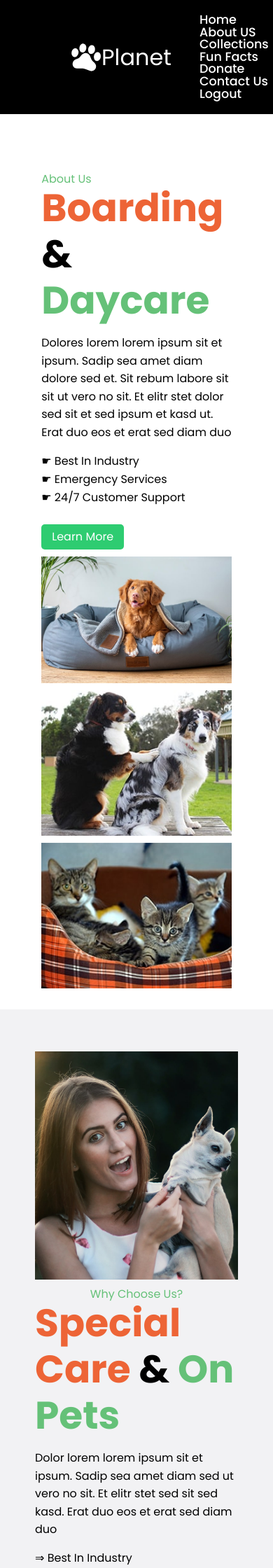
After one commit to gesa156/ProjektiWeb, a PHP site: page /AboutUs.php in a window 390 px wide. The commit adds this page. Shown: the top 2240 px of the page at 70% size. Run offline with PHP 8.4, Linux system fonts and the light colour scheme; some libraries are stand-ins or nearby versions.

Commit message:
Shtova faqen About us edhe rregullova disa faqe te jene responsive

```diff
--- /dev/null
+++ b/AboutUs.php
@@ -0,0 +1,379 @@
+<!DOCTYPE html>
+<html lang="en">
+
+<head>
+    <meta charset="UTF-8">
+    <meta name="viewport" content="width=device-width, initial-scale=1.0">
+    <!-- link reset -->
+    <link rel="stylesheet" href="reset.css">
+    <link rel="stylesheet" href="styleee.css">
+    <title>About Us</title>
+    <link rel="stylesheet" href="https://cdn.jsdelivr.net/npm/ionicons@5.7.0/dist/ionicons/css/ionicons.min.css">
+    <!-- links for Poppins font -->
+    <link rel="preconnect" href="https://fonts.googleapis.com">
+    <link rel="preconnect" href="https://fonts.gstatic.com" crossorigin>
+    <link href="https://fonts.googleapis.com/css2?family=Poppins:wght@300;400;500;700&display=swap" rel="stylesheet">
+    <style>
+        * {
+            margin: 0;
+            padding: 0;
+        }
+
+        body {
+            font-family: 'Poppins', sans-serif;
+            display: unset;
+            min-height: unset;
+            background: unset;
+            margin-top: unset;
+        }
+
+        .main_wrapper {
+            width: 85%;
+            margin: 0 auto;
+        }
+
+        .about-section {
+            display: flex;
+            justify-content: space-between;
+            align-items: center;
+            padding: 50px;
+        }
+
+        .left-section {
+            width: 48%;
+        }
+
+        .right-section {
+            width: 48%;
+            display: flex;
+            flex-direction: column;
+            align-items: center;
+        }
+
+        .paragraph {
+            margin-top: 15px;
+            line-height: 1.6;
+        }
+
+        .vertical-things {
+            margin-top: 20px;
+        }
+
+        .vertical-thing {
+            margin-bottom: 10px;
+        }
+
+        .button {
+            background-color: #2ecc71;
+            color: #fff;
+            padding: 10px 15px;
+            text-decoration: none;
+            display: inline-block;
+            border-radius: 5px;
+            margin-top: 20px;
+        }
+
+        .images-container {
+            display: flex;
+            justify-content: space-between;
+        }
+
+        .main-image {
+            width: 100%;
+            margin-bottom: 10px;
+        }
+
+        .sub-images {
+            width: 48%;
+        }
+
+        .text-primary {
+            color: #ed6436 !important;
+        }
+
+        .text-secondary {
+            color: #65c178 !important;
+        }
+
+        .left-section h1 {
+            font-size: 55px;
+            font-weight: 700;
+            line-height: 1.2;
+        }
+
+        .right-section h1 {
+            font-size: 55px;
+            font-weight: 700;
+            line-height: 1.2;
+        }
+
+        .why-choose-us-section {
+            background-color: #f2f2f4;
+            display: flex;
+            justify-content: space-between;
+            align-items: center;
+            padding: 50px;
+        }
+
+        .left-section {
+            width: 48%;
+        }
+
+        .right-section {
+            width: 48%;
+        }
+
+        .paragraph {
+            margin-top: 15px;
+            line-height: 1.6;
+        }
+
+        .reasons {
+            margin-top: 20px;
+            width: 100%;
+        }
+
+        .reason {
+            margin-bottom: 10px;
+            display: flex;
+            align-items: center;
+        }
+
+        .reason-icon {
+            width: 30px;
+            height: 30px;
+            margin-right: 10px;
+        }
+
+        .team-section {
+            padding: 50px;
+            text-align: center;
+        }
+
+        .team-section h1 {
+            font-size: 55px;
+            font-weight: 700;
+            line-height: 1.2;
+        }
+
+        h2 {
+            color: #3498db;
+        }
+
+        .team-member {
+            display: flex;
+            flex-wrap: wrap;
+            justify-content: space-around;
+            margin-top: 30px;
+        }
+
+        .member-card {
+            width: 200px;
+            margin: 15px;
+            position: relative;
+            cursor: pointer;
+        }
+
+        .member-image {
+            width: 100%;
+            border-radius: 50%;
+            transition: transform 0.3s ease-in-out;
+        }
+
+        .member-details {
+            margin-top: 10px;
+        }
+
+        .member-name {
+            font-weight: 500;
+            font-size: 26px;
+        }
+
+        .member-role {
+            font-style: italic;
+        }
+
+        .member-name,
+        .member-role {
+            margin: 5px 0;
+        }
+
+        .social-media {
+            margin-top: 10px;
+        }
+
+        .social-media a {
+            margin-right: 5px;
+            color: #3498db;
+            text-decoration: none;
+        }
+
+        .social-media a:hover {
+            text-decoration: underline;
+        }
+
+        @media (max-width: 768px) {
+            .about-section {
+                flex-direction: column;
+                padding: 30px;
+            }
+
+            .left-section,
+            .right-section {
+                width: 100%;
+                padding-top: 10px;
+            }
+
+            .sub-images {
+                width: 100%;
+            }
+
+            .images-container {
+                display: flex;
+                flex-direction: column;
+                width: 100%;
+                gap: 10px;
+            }
+
+            .why-choose-us-section {
+                display: flex;
+                justify-content: space-between;
+                align-items: center;
+                flex-direction: column;
+            }
+
+            .team-member {
+                flex-direction: column;
+                align-items: center;
+            }
+
+            .member-card {
+                width: 80%;
+            }
+
+        }
+    </style>
+</head>
+
+<body>
+<header class="header">
+        <h2 class="logo"><ion-icon name="paw-sharp"></ion-icon>Planet</h2>
+        <nav class="navigation">
+        <a href="Home.php">Home</a>
+        <a href="AboutUs.php">About US</a>
+         <a href="collection.php">Collections</a>
+         <a href="funfacts.php">Fun Facts</a>
+        <a href="donation.php">Donate</a>
+        <a href="ContactUs.php">Contact Us</a>
+            <button class="btnLogin-popup" style="display:none;" >Login</button>
+        <a href="logout.php" >Logout</a>
+        </nav>
+    </header>
+    <section class="about_page" style="padding-top: 13rem;">
+        <div class="main_wrapper">
+            <div class="about-section">
+                <div class="left-section">
+                    <h4 class="text-secondary">About Us</h4>
+                    <h1><span class="text-primary">Boarding</span> &amp; <span class="text-secondary">Daycare</span>
+                    </h1>
+                    <p class="paragraph">Dolores lorem lorem ipsum sit et ipsum. Sadip sea amet diam dolore sed et. Sit
+                        rebum labore sit sit ut vero no sit. Et elitr stet dolor sed sit et sed ipsum et kasd ut. Erat
+                        duo eos et erat sed diam duo</p>
+                    <div class="vertical-things">
+                        <div class="vertical-thing">&#x261B; Best In Industry</div>
+                        <div class="vertical-thing">&#x261B; Emergency Services</div>
+                        <div class="vertical-thing">&#x261B; 24/7 Customer Support</div>
+                    </div>
+                    <a href="#" class="button">Learn More</a>
+                </div>
+
+                <div class="right-section">
+                    <img src="images/about-1.jpg" alt="Main Image" class="main-image">
+                    <div class="images-container">
+                        <img src="images/about-2.jpg" alt="Sub Image 1" class="sub-images">
+                        <img src="images/about-3.jpg" alt="Sub Image 2" class="sub-images">
+                    </div>
+                </div>
+            </div>
+        </div>
+    </section>
+
+    <section>
+        <div class="why-choose-us-section">
+            <div class="left-section">
+                <img src="images/feature.jpg" alt="Background Image" style="width: 100%;">
+            </div>
+            <div class="right-section">
+                <h4 class="text-secondary">Why Choose Us?</h4>
+                <h1><span class="text-primary">Special Care</span> &amp; <span class="text-secondary">On Pets</span>
+                </h1>
+                <p class="paragraph">Dolor lorem lorem ipsum sit et ipsum. Sadip sea amet diam sed ut vero no
+                    sit.
+                    Et elitr stet sed sit sed kasd. Erat duo eos et erat sed diam duo</p>
+
+                <div class="reasons">
+                    <div class="reason">
+                        &#x21d2; Best In Industry
+                    </div>
+                    <div class="reason">
+                        &#x21d2; Emergency Services
+                    </div>
+                    <div class="reason">
+                        &#x21d2; Special Care
+                    </div>
+                    <div class="reason">
+                        &#x21d2; Customer Support
+                    </div>
+                </div>
+            </div>
+        </div>
+    </section>
+
+    <section>
+        <div class="team-section">
+            <h1><span class="text-primary">Meet Our</span> &amp; <span class="text-secondary">Team Members</span></h1>
+            <div class="team-member">
+                <div class="member-card">
+                    <img src="images/team-1.jpg" alt="Team Member 1" class="member-image">
+                    <div class="member-details">
+                        <div class="member-name">Orgesa Morina</div>
+                        <div class="member-role">Founder & CEO</div>
+                        <div class="social-media">
+                            <a href="#">Facebook</a>
+                            <a href="#">Twitter</a>
+                            <!-- Add more social media links as needed -->
+                        </div>
+                    </div>
+                </div>
+                <div class="member-card">
+                    <img src="team-2.jpg" alt="Team Member 1" class="member-image">
+                    <div class="member-details">
+                        <div class="member-name">Landra Morina</div>
+                        <div class="member-role">Chef Executive</div>
+                        <div class="social-media">
+                            <a href="#">Facebook</a>
+                            <a href="#">Twitter</a>
+                            <!-- Add more social media links as needed -->
+                        </div>
+                    </div>
+                </div>
+                <div class="member-card">
+                    <img src="team-3.jpg" alt="Team Member 1" class="member-image">
+                    <div class="member-details">
+                        <div class="member-name">Fron Morina</div>
+                        <div class="member-role">Doctor</div>
+                        <div class="social-media">
+                            <a href="#">Facebook</a>
+                            <a href="#">Twitter</a>
+
+                        </div>
+                    </div>
+                </div>
+            </div>
+    </section>
+
+    <script type="module" src="https://unpkg.com/ionicons@7.1.0/dist/ionicons/ionicons.esm.js"></script>
+    <script nomodule src="https://unpkg.com/ionicons@7.1.0/dist/ionicons/ionicons.js"></script>
+</body>
+
+</html>
--- a/admin_dashboard.php
+++ b/admin_dashboard.php
@@ -36,7 +36,7 @@ if (isset($_GET['edit']) && is_numeric($_GET['edit'])) {
     $editId = $_GET['edit'];
     $editingAnimal = $db->getAnimalById($editId);
 
-$animals = $db->getAnimals();
+$animals = $db->getAnimals();}
 ?>
 
 <!DOCTYPE html>
--- a/donation.php
+++ b/donation.php
@@ -80,11 +80,12 @@ if (isset($_POST['donateBtn'])) {
     <header class="header">
         <h2 class="logo"><ion-icon name="paw-sharp"></ion-icon>Planet</h2>
         <nav class="navigation">
+            <a href="Home.php">Home</a>
+            <a href="AboutUs.php">About Us</a>
             <a href="collection.php">Collections</a>
             <a href="funfacts.php">Fun Facts</a>
+            <a href="ContactUs.php">Contact Us</a>
             <a href="donation.php">Donate</a>
-            <a href="ContactUs.php">Contact Us</a>
-            <a href="Home.php">Home</a>
             <button class="btnLogin-popup" style="display:none;" >Login</button>
         <a href="logout.php" >Logout</a>
         </nav>
--- a/login.php
+++ b/login.php
@@ -91,6 +91,8 @@ if ($_SERVER['REQUEST_METHOD'] === 'POST') {
     <header class="header">
     <h2 class="logo"><ion-icon name="paw-sharp"></ion-icon>Planet</h2>
         <nav class="navigation">
+        <a href="Home.php">Collections</a>
+        <a href="AboutUs.php">About Us</a>
             <a href="collection.php">Collections</a>
             <a href="funfacts.php">Fun Facts</a>
             <a href="donation.php">Donate</a>
--- /dev/null
+++ b/reset.css
@@ -0,0 +1,48 @@
+/* http://meyerweb.com/eric/tools/css/reset/
+   v2.0 | 20110126
+   License: none (public domain)
+*/
+
+html, body, div, span, applet, object, iframe,
+h1, h2, h3, h4, h5, h6, p, blockquote, pre,
+a, abbr, acronym, address, big, cite, code,
+del, dfn, em, img, ins, kbd, q, s, samp,
+small, strike, strong, sub, sup, tt, var,
+b, u, i, center,
+dl, dt, dd, ol, ul, li,
+fieldset, form, label, legend,
+table, caption, tbody, tfoot, thead, tr, th, td,
+article, aside, canvas, details, embed,
+figure, figcaption, footer, header, hgroup,
+menu, nav, output, ruby, section, summary,
+time, mark, audio, video {
+	margin: 0;
+	padding: 0;
+	border: 0;
+	font-size: 100%;
+	font: inherit;
+	vertical-align: baseline;
+}
+/* HTML5 display-role reset for older browsers */
+article, aside, details, figcaption, figure,
+footer, header, hgroup, menu, nav, section {
+	display: block;
+}
+body {
+	line-height: 1;
+}
+ol, ul {
+	list-style: none;
+}
+blockquote, q {
+	quotes: none;
+}
+blockquote:before, blockquote:after,
+q:before, q:after {
+	content: '';
+	content: none;
+}
+table {
+	border-collapse: collapse;
+	border-spacing: 0;
+}
```
Also changed, not shown: ContactUs.php (+15 -13 lines), Home.php (+14 -7 lines), collection.php (+5 -3 lines), collectionstyle.css (+76 -4 lines), funfacts.php (+27 -2 lines), cover.jpg (added), images/about-1.jpg (added), images/about-2.jpg (added), images/about-3.jpg (added), images/feature.jpg (added), images/team-1.jpg (added), pexels-pixabay-45170.jpg (added).
